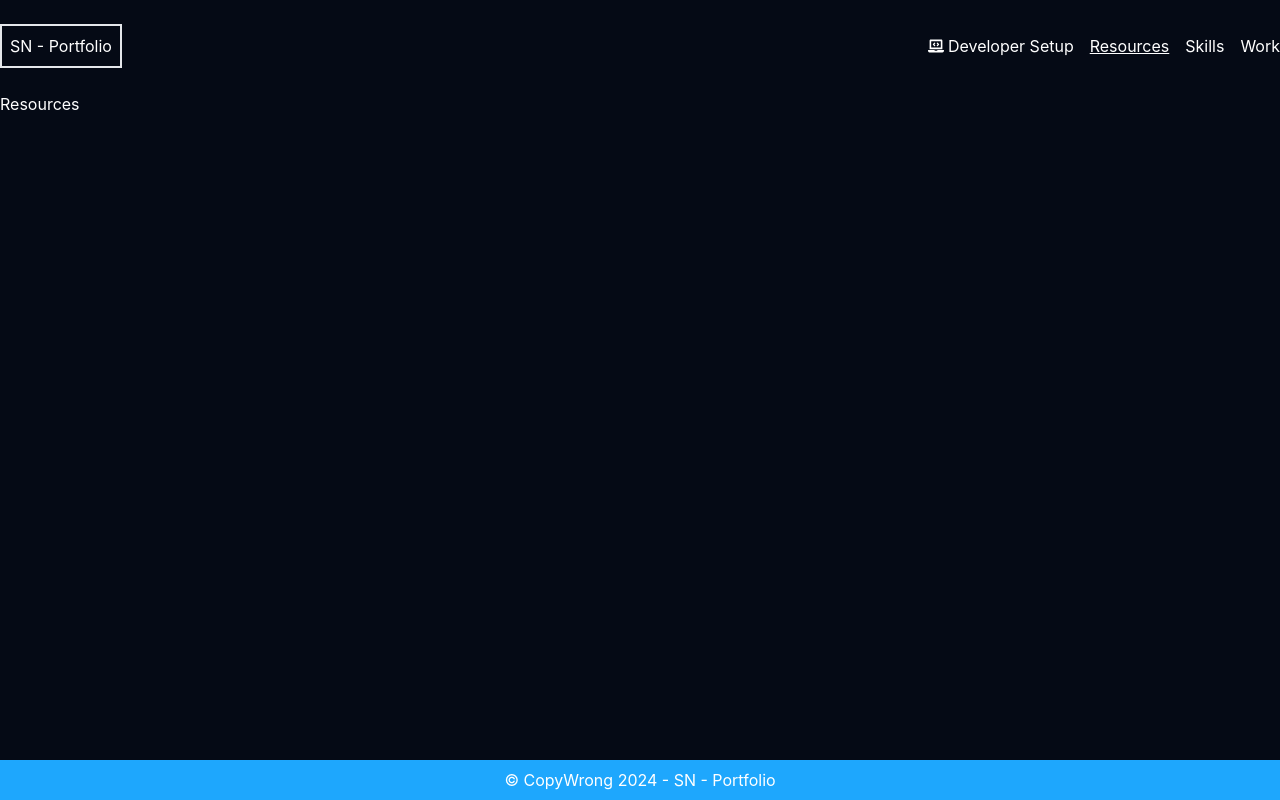
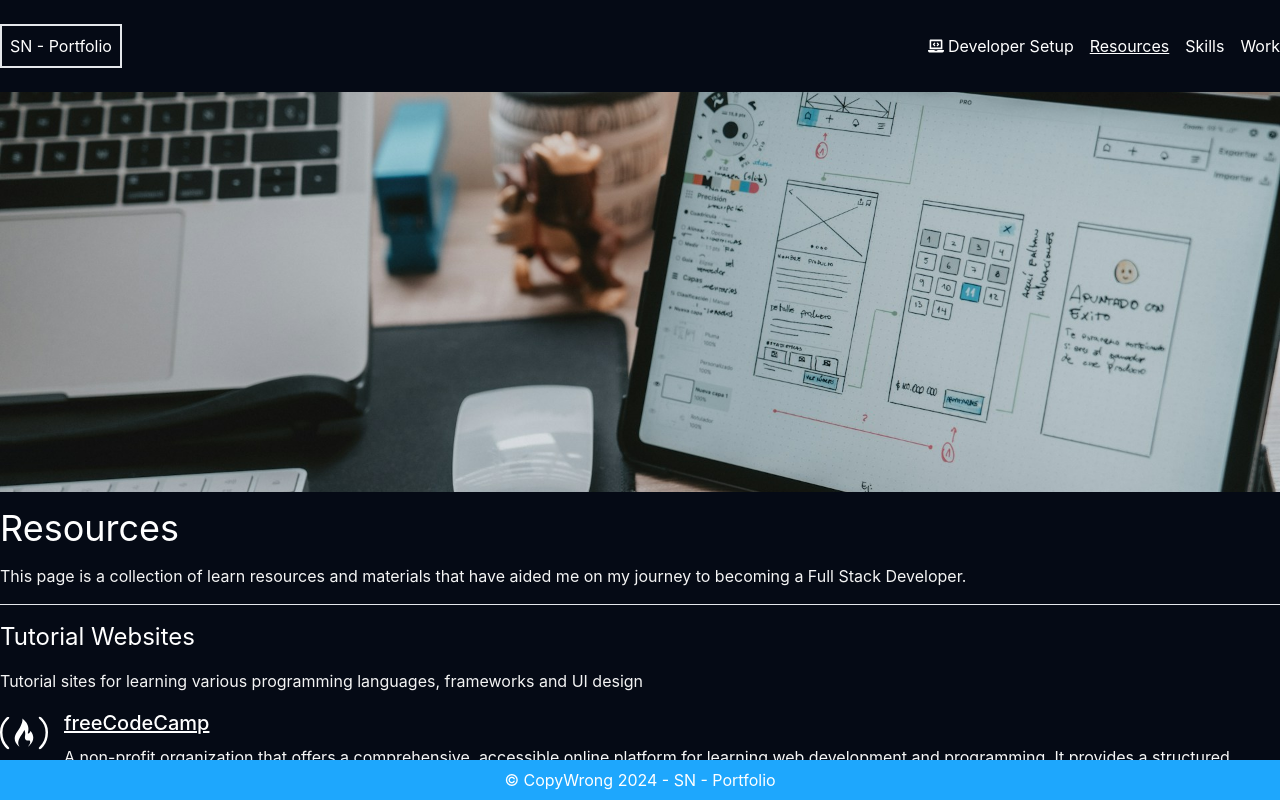
Before and after one commit to sneufville/webd-3012-coding-assignment14-cra, a React (Create React App) app: page /resources in a window 1280 px wide. Built offline with nearby package versions, Linux system fonts and the light colour scheme.

Commit message:
update content for resources page

```diff
--- a/src/pages/ResourcesPage.tsx
+++ b/src/pages/ResourcesPage.tsx
@@ -3,14 +3,77 @@
  * created  2024-06-17
  * project  coding-assignment-14-cra
  */
-
 import React from "react";
 import PageWrapper from "../components/PageWrapper/PageWrapper";
+import { HeroImage } from "../components/HeroImage";
+import { SiDevdotto, SiDribbble, SiFreecodecamp } from "react-icons/si";
+import { Link } from "react-router-dom";
+
+import siteData from "../siteData.json";
+import { Text } from "../components/Text";
+
+const {
+  siteSections: { resources },
+} = siteData;
+
+const ICON_SIZE = 48;
+
+const ICON_ELEMENTS: Record<string, React.ReactElement> = {
+  devTo: <SiDevdotto size={ICON_SIZE} />,
+  freeCodeCamp: <SiFreecodecamp size={ICON_SIZE} />,
+  dribbble: <SiDribbble size={ICON_SIZE} />,
+};
 
 const ResourcesPage = (): React.ReactElement => {
   return (
     <PageWrapper>
-      <h1>Resources</h1>
+      <HeroImage
+        altText={"resources headers"}
+        src={"../../resources-header.jpg"}
+      />
+      <h1 className='text-4xl'>Resources</h1>
+      <Text
+        content={resources.description}
+        foregroundColor='#f4f4f4'
+      />
+      <hr />
+      <div className='flex flex-col gap-y-8'>
+        <section className='flex flex-col gap-y-2'>
+          {resources.content.map((resource) => (
+            <div
+              key={resource.category}
+              className='flex flex-col gap-y-4'
+            >
+              <h2 className='text-2xl'>{resource.category}</h2>
+              <Text
+                content={resource.description}
+                foregroundColor='#f4f4f4'
+              />
+              {resource.data.map((site) => (
+                <div
+                  key={site.name}
+                  className='flex gap-x-4'
+                >
+                  {ICON_ELEMENTS[site.iconName]}
+                  <div className='flex flex-1 flex-col gap-y-2'>
+                    <Link
+                      className='hover:text-green-600 duration-200 w-fit underline'
+                      to={site.url}
+                      target='_blank'
+                    >
+                      <h3 className='text-xl font-medium w-fit'>{site.name}</h3>
+                    </Link>
+                    <Text
+                      content={site.description}
+                      foregroundColor='#f6f6f6'
+                    />
+                  </div>
+                </div>
+              ))}
+            </div>
+          ))}
+        </section>
+      </div>
     </PageWrapper>
   );
 };
--- a/src/siteData.json
+++ b/src/siteData.json
@@ -248,7 +248,41 @@
         }
       }
     },
-    "resources": {},
+    "resources": {
+      "description": "This page is a collection of learn resources and materials that have aided me on my journey to becoming a Full Stack Developer.",
+      "content": [
+        {
+          "category": "Tutorial Websites",
+          "description": "Tutorial sites for learning various programming languages, frameworks and UI design",
+          "data": [
+            {
+              "name": "freeCodeCamp",
+              "iconName": "freeCodeCamp",
+              "description": "A non-profit organization that offers a comprehensive, accessible online platform for learning web development and programming. It provides a structured curriculum covering a wide range of topics including HTML, CSS, JavaScript, front-end and back-end development, data visualization, and more.",
+              "url": "https://www.freecodecamp.org/"
+            },
+            {
+              "name": "Dev.to",
+              "iconName": "devTo",
+              "description": "An inclusive online community platform for software developers to share knowledge, collaborate, and learn from each other. It features user-generated content such as articles, tutorials, and discussions on a wide array of topics related to software development, programming languages, frameworks, and industry trends.",
+              "url": "https://dev.to/"
+            }
+          ]
+        },
+        {
+          "category": "UI Design Inspiration",
+          "description": "Websites that showcase UI & web design",
+          "data": [
+            {
+              "name": "Dribbble",
+              "iconName": "dribbble",
+              "description": "A vibrant online community and platform for designers to showcase their work, gain inspiration, and connect with other creatives. It serves as a portfolio and networking site where designers from various fields, including graphic design, web design, illustration, and UI/UX, can share their projects and receive feedback.",
+              "url": "https://dribbble.com/"
+            }
+          ]
+        }
+      ]
+    },
     "developerSetup": {
       "description": "Welcome to the dev shelf! Here you'll find the list of tools and technologies that empower me as a developer. These tools help me build, debug and deploy high-quality code efficiently.",
       "content": [
```
Also changed, not shown: public/resources-header.jpg (added).
